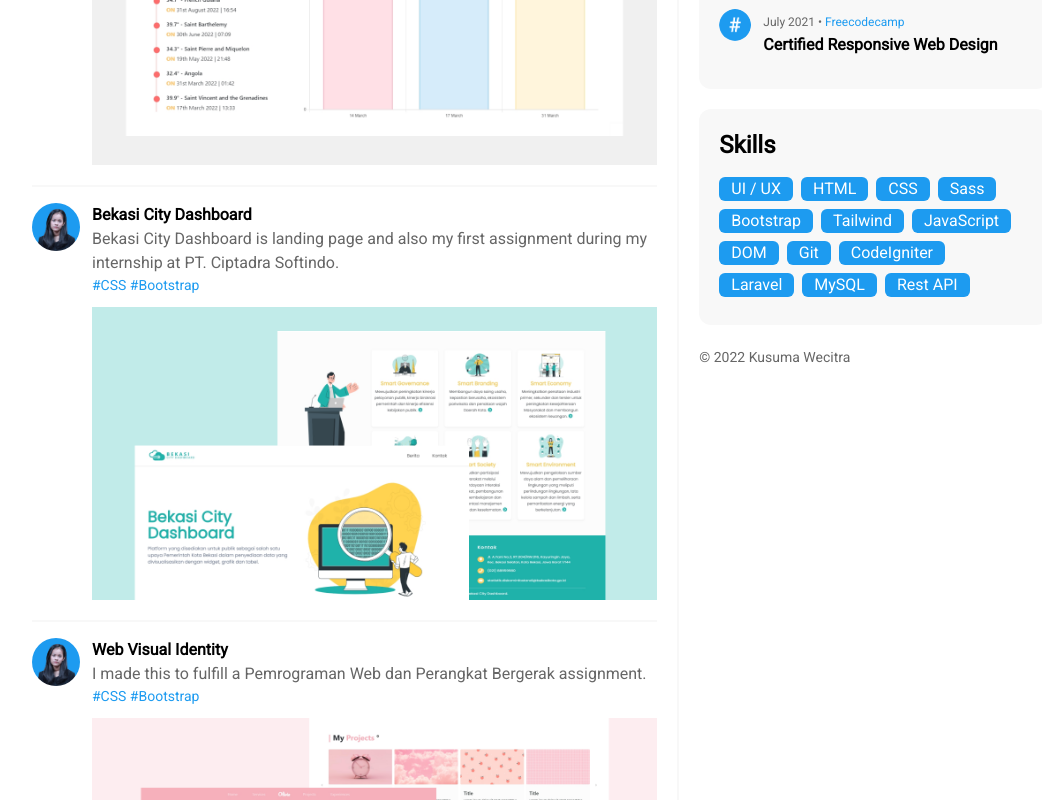
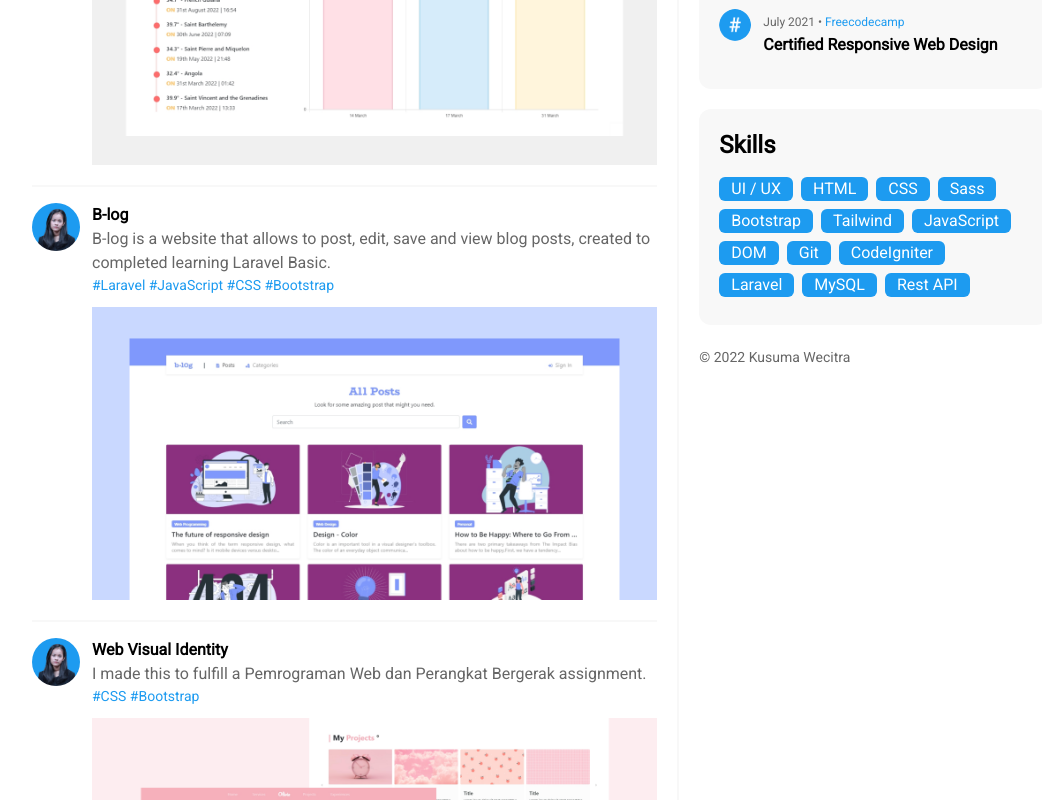
Before and after one commit to wecitra/wecitra.github.io, a website with bundled scripts: page index.html in a window 1280 px wide. Shown: the part 529-1329 px from the top of the page, without its empty margins (100-1142 px from the left). Built offline with nearby package versions, Linux system fonts and the light colour scheme.

```diff
--- a/index.html
+++ b/index.html
@@ -113,15 +113,14 @@
                         </div>
                     </div>
                 </div>
-                <div data-index="1" class="cursor-pointer open2">
+                <div data-index="0" class="cursor-pointer open2">
                     <div class="flex mb-4 border-b-2 border-b-light">
                         <img src="dist/img/profile.png" alt="" class="w-8 h-8 lg:w-12 lg:h-12 rounded-full mr-3">
                         <div class="self-center mb-5">
-                            <h1 class="font-semibold">Bekasi City Dashboard</h1>
-                            <span class="text-sm lg:text-base text-secondary block">Bekasi City Dashboard is landing
-                                page and also my first assignment during my internship at PT. Ciptadra Softindo.</span>
-                            <span class="text-sm text-primary block mb-3">#CSS #Bootstrap</span>
-                            <img src="dist/img/portfolios/portfolio_4.png" alt="Bekasi City Dashboard">
+                            <h1 class="font-semibold">B-log</h1>
+                            <span class="text-sm lg:text-base text-secondary block">B-log is a website that allows to post, edit, save and view blog posts, created to completed learning Laravel Basic.</span>
+                            <span class="text-sm text-primary block mb-3">#Laravel #JavaScript #CSS #Bootstrap</span>
+                            <img src="dist/img/portfolios/portfolio_13.png" alt="B-log">
                         </div>
                     </div>
                 </div>
```
Also changed, not shown: projects.html (+3 -4 lines), dist/data.js, dist/img/portfolios/portfolio_4_guide.png (added), dist/img/portfolios/portfolio_4_wireframe_mockup.png (added), dist/output.css.
